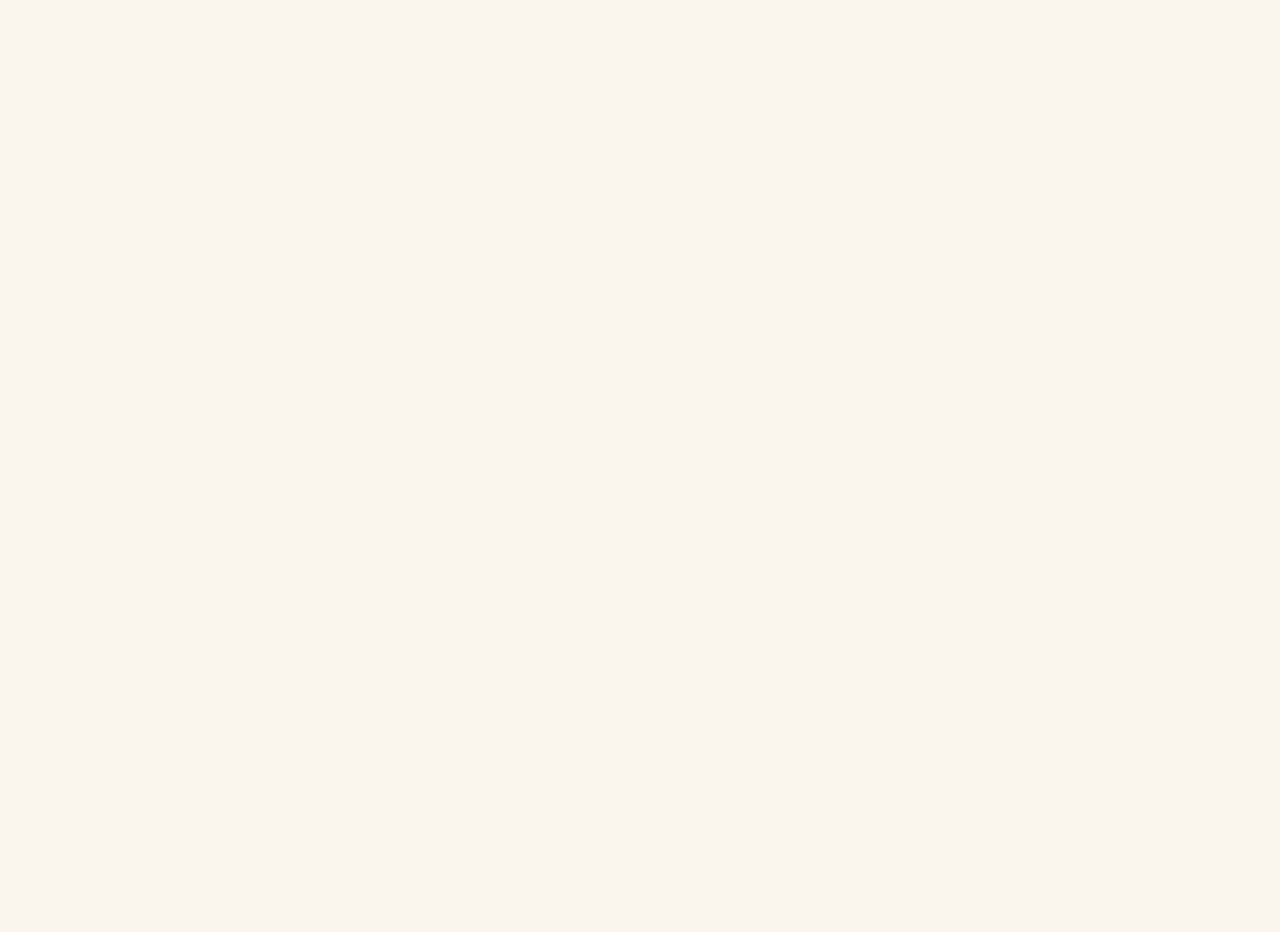
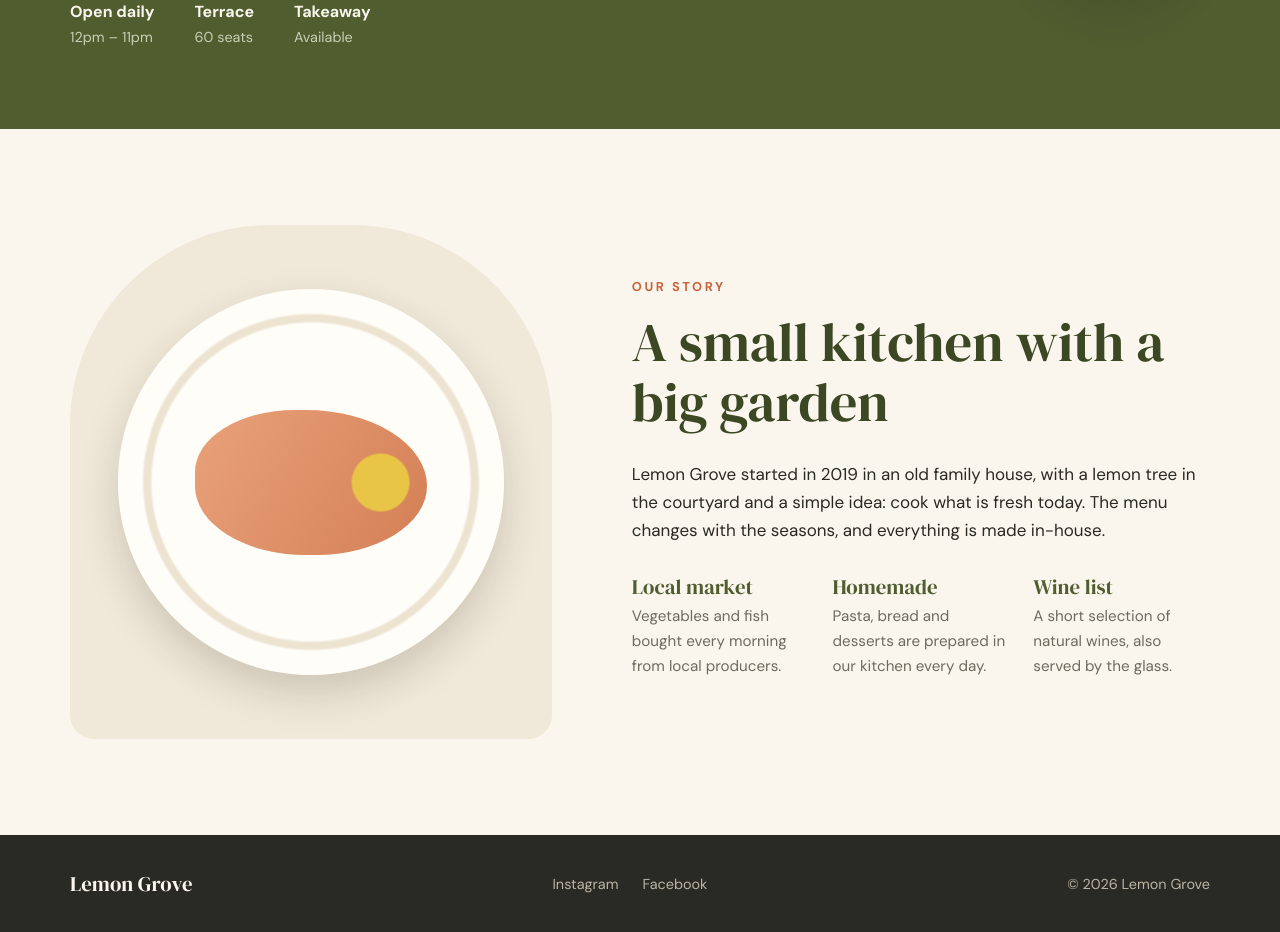
Before and after one commit to JeanAns1/lemon-grove, a React (Vite) app: page / in a window 1280 px wide. Shown: the part 660-1592 px from the top of the page. Before the commit the page ends 800 px from the top, so only its background shows below. Built offline with nearby package versions, Linux system fonts and the light colour scheme.

Commit message:
feat: add about section

```diff
--- a/src/App.jsx
+++ b/src/App.jsx
@@ -1,11 +1,16 @@
 import Footer from './components/Footer'
 import Navbar from './components/Navbar'
+import About from './sections/About'
+import Hero from './sections/Hero'
 
 export default function App() {
   return (
     <>
       <Navbar />
-      <main id="top" />
+      <main id="top">
+        <Hero />
+        <About />
+      </main>
       <Footer />
     </>
   )
--- /dev/null
+++ b/src/sections/About.css
@@ -0,0 +1,41 @@
+.about__inner {
+  display: grid;
+  grid-template-columns: 1fr 1.2fr;
+  gap: 5rem;
+  align-items: center;
+}
+
+.about__visual {
+  background: var(--linen);
+  border-radius: 200px 200px 24px 24px;
+  padding: 4rem 3rem;
+}
+
+.about__values {
+  display: grid;
+  grid-template-columns: repeat(3, 1fr);
+  gap: 1.5rem;
+  margin-top: 2rem;
+}
+
+.about__values h3 {
+  font-size: 1.3rem;
+  color: var(--olive);
+  margin-bottom: 0.3rem;
+}
+
+.about__values p {
+  font-size: 0.95rem;
+  color: var(--muted);
+}
+
+@media (max-width: 900px) {
+  .about__inner {
+    grid-template-columns: 1fr;
+    gap: 2.5rem;
+  }
+
+  .about__values {
+    grid-template-columns: 1fr;
+  }
+}
--- /dev/null
+++ b/src/sections/About.jsx
@@ -0,0 +1,37 @@
+import Plate from '../components/Plate'
+import './About.css'
+
+const values = [
+  { title: 'Local market', text: 'Vegetables and fish bought every morning from local producers.' },
+  { title: 'Homemade', text: 'Pasta, bread and desserts are prepared in our kitchen every day.' },
+  { title: 'Wine list', text: 'A short selection of natural wines, also served by the glass.' },
+]
+
+export default function About() {
+  return (
+    <section className="section about" id="about">
+      <div className="container about__inner">
+        <div className="about__visual">
+          <Plate variant="fish" />
+        </div>
+        <div>
+          <span className="kicker">Our story</span>
+          <h2 className="title">A small kitchen with a big garden</h2>
+          <p>
+            Lemon Grove started in 2019 in an old family house, with a lemon tree in the courtyard
+            and a simple idea: cook what is fresh today. The menu changes with the seasons, and
+            everything is made in-house.
+          </p>
+          <div className="about__values">
+            {values.map((v) => (
+              <div key={v.title}>
+                <h3>{v.title}</h3>
+                <p>{v.text}</p>
+              </div>
+            ))}
+          </div>
+        </div>
+      </div>
+    </section>
+  )
+}
```
